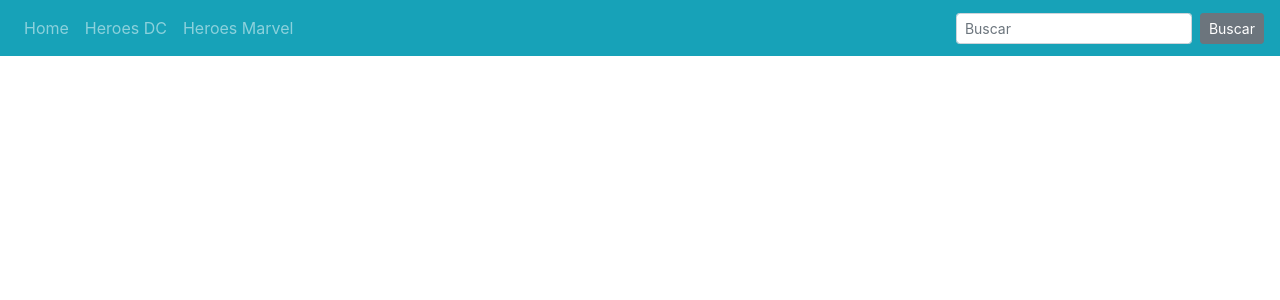
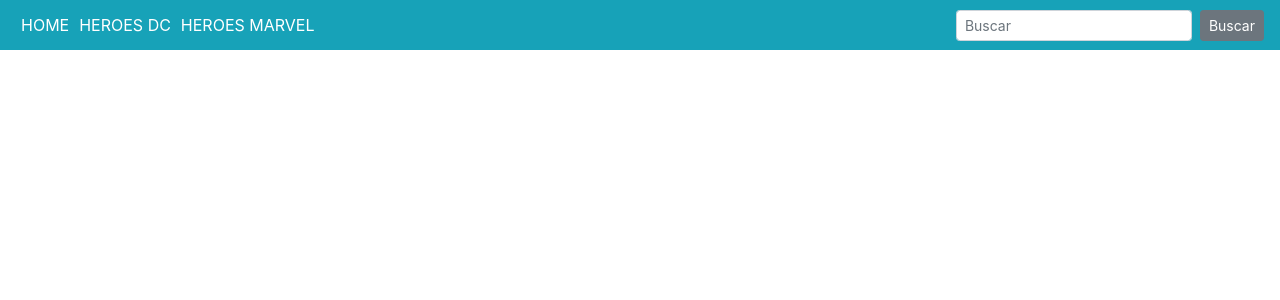
Before and after one commit to dfldiego/vue-heroes, a Vue app: page / in a window 1280 px wide. Shown: the top 300 px of the page. Built offline with nearby package versions, Linux system fonts and the light colour scheme.

Commit message:
add rutas

```diff
--- a/src/components/Navigation.vue
+++ b/src/components/Navigation.vue
@@ -5,9 +5,9 @@
 
       <b-collapse id="nav-collapse" is-nav>
         <b-navbar-nav>
-          <b-nav-item href="#">Home</b-nav-item>
-          <b-nav-item href="#">Heroes DC</b-nav-item>
-          <b-nav-item href="#">Heroes Marvel</b-nav-item>
+          <router-link to="/">Home</router-link>
+          <router-link to="/dc">Heroes DC</router-link>
+          <router-link to="/marvel">Heroes Marvel</router-link>
         </b-navbar-nav>
 
         <!-- Right aligned nav items -->
@@ -27,3 +27,18 @@
     </b-navbar>
   </div>
 </template>
+
+<style>
+ul a,
+nav a {
+  text-decoration: none !important;
+  text-transform: uppercase !important;
+  color: white !important;
+  padding: 5px;
+}
+ul a:hover,
+nav a:hover,
+.active {
+  color: #0056b3 !important;
+}
+</style>
--- a/src/router/index.js
+++ b/src/router/index.js
@@ -10,6 +10,21 @@ const routes = [
     name: "ListaHeroes",
     component: ListaHeroes,
   },
+  {
+    path: "/dc",
+    name: "ListaHeroesDC",
+    component: () => import("../views/ListaHeroes.vue"),
+  },
+  {
+    path: "/marvel",
+    name: "ListaHeroesMarvel",
+    component: () => import("../views/ListaHeroes.vue"),
+  },
+  {
+    path: "/detalle-heroe/:id",
+    name: "DetalleHeroe",
+    component: () => import("../views/DetalleHeroe.vue"),
+  },
 ];
 
 const router = new VueRouter({
```
